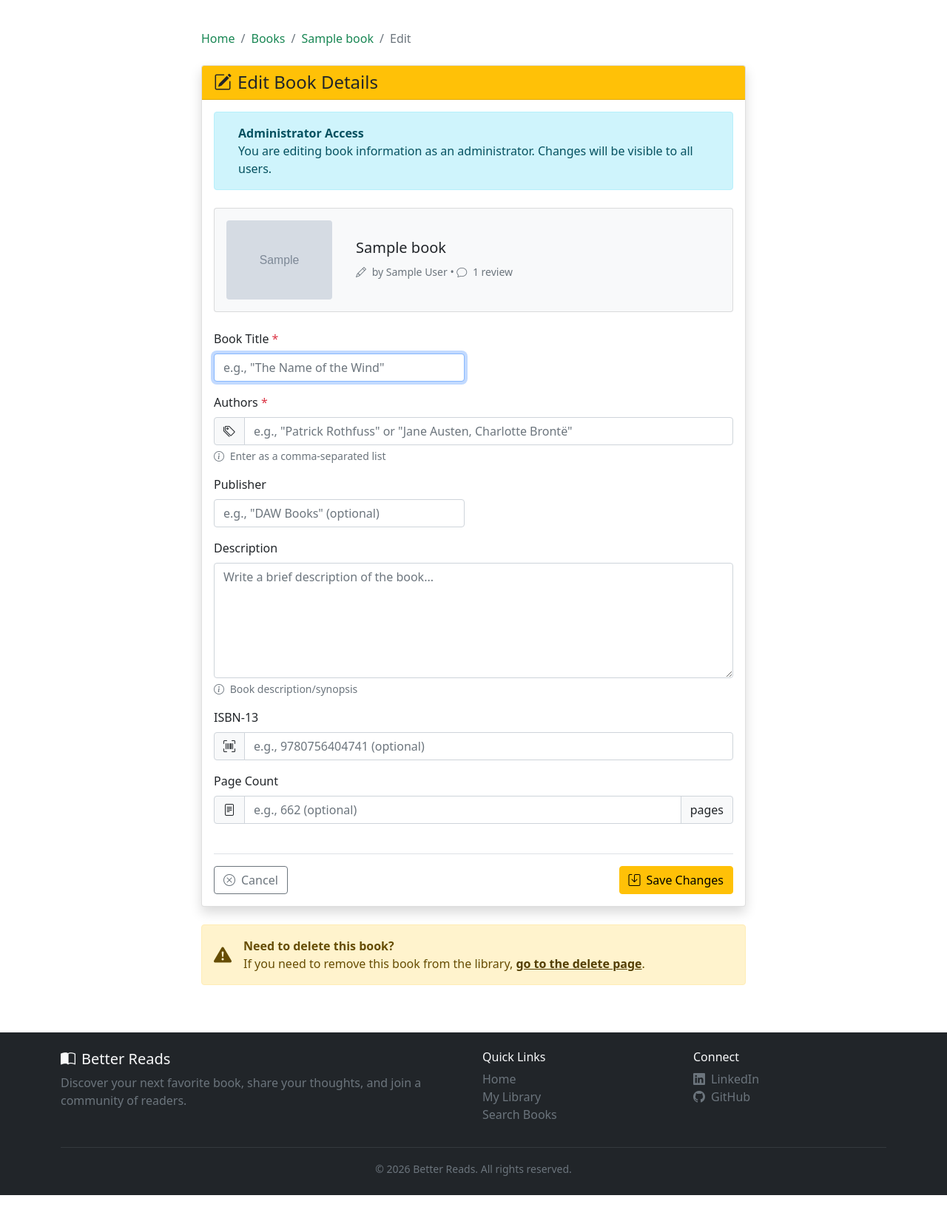
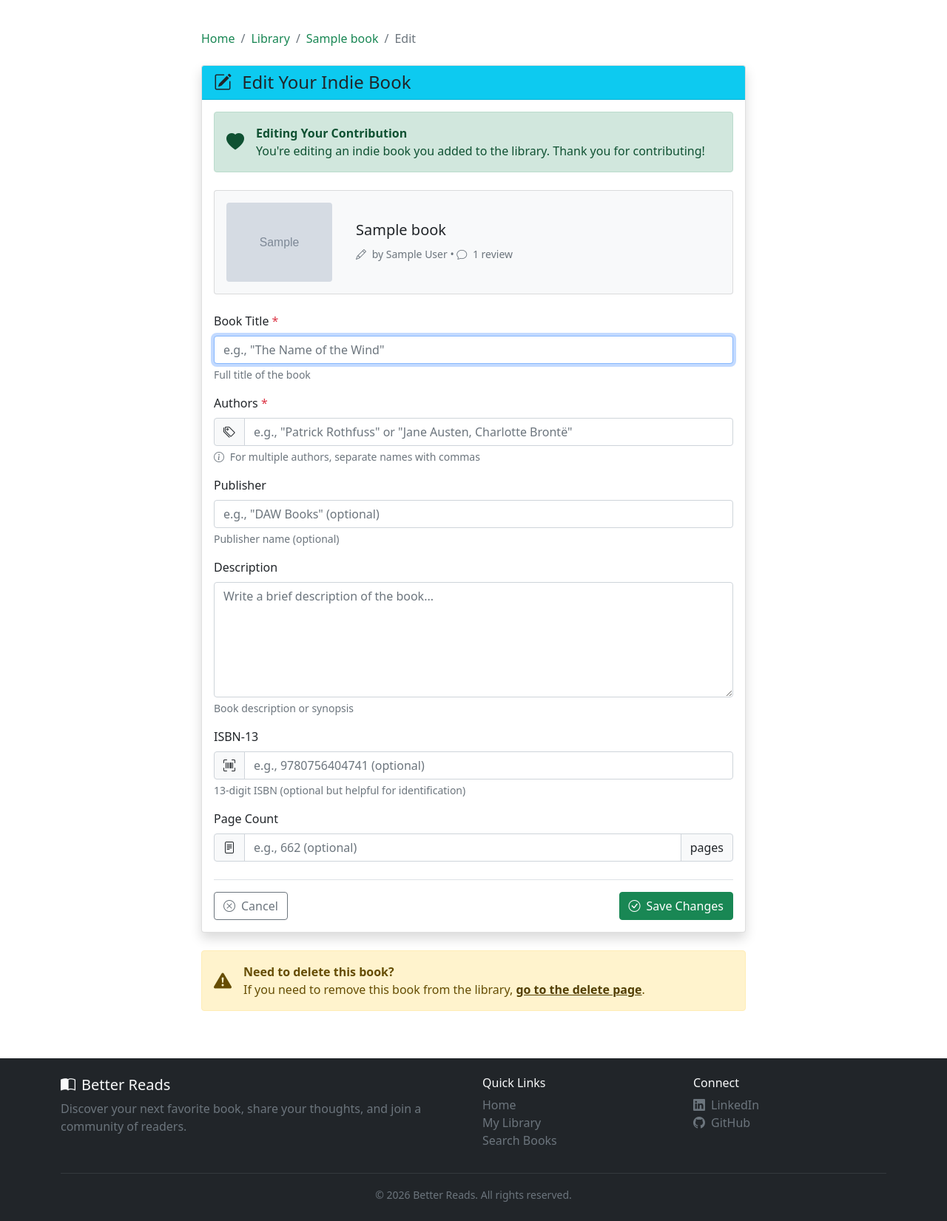
Before and after one commit to mdrose2/better-reads, a Django app: template books/templates/books/book_form.html in a window 1280 px wide. Shown: the part 56-1707 px from the top of the page at 74% size. Before the commit the page ends 1672 px from the top, so only its background shows below. Run offline with Django 5.2, Linux system fonts and the light colour scheme; tables that the repository leaves empty hold one stand-in row (values such as "Sample post"); the template is opened without the code that fills it: values that come from a table or form of the project are taken from there, most other values are stand-ins (such as "Sample title", 1, 10 or a date in 2020); grey boxes marked "Sample" are stand-in pictures; data that the repository does not hold is empty.

Commit message:
Prettied up the backend of the book edit form; removed JSON from form.

```diff
--- a/books/forms.py
+++ b/books/forms.py
@@ -161,3 +161,157 @@
         if page_count is not None and page_count < 1:
             raise forms.ValidationError("Page count must be at least 1.")
         return page_count
+
+class BookEditForm(forms.ModelForm):
+    """
+    Form for editing books (both admin and indie creators).
+
+    This form handles the authors field as plain text, converting
+    between string and JSON format automatically.
+    """
+
+    # Override authors field to accept plain text
+    authors = forms.CharField(
+        widget=forms.TextInput(attrs={
+            'class': 'form-control',
+            'placeholder': 'e.g., "Patrick Rothfuss" or "Jane Austen, Charlotte Brontë"',
+            'required': True,
+        }),
+        help_text="For multiple authors, separate names with commas"
+    )
+
+    class Meta:
+        model = Book
+        fields = [
+            'title', 'subtitle', 'authors', 'publisher', 'published_date',
+            'description', 'page_count', 'categories', 'cover_image_url',
+            'thumbnail_url', 'isbn_13', 'isbn_10'
+        ]
+
+        widgets = {
+            'title': forms.TextInput(attrs={
+                'class': 'form-control',
+                'placeholder': 'Book title'
+            }),
+            'subtitle': forms.TextInput(attrs={
+                'class': 'form-control',
+                'placeholder': 'Book subtitle (optional)'
+            }),
+            'publisher': forms.TextInput(attrs={
+                'class': 'form-control',
+                'placeholder': 'Publisher name'
+            }),
+            'published_date': forms.DateInput(attrs={
+                'class': 'form-control',
+                'placeholder': 'YYYY-MM-DD',
+                'type': 'date'
+            }),
+            'description': forms.Textarea(attrs={
+                'class': 'form-control',
+                'rows': 6,
+                'placeholder': 'Book description'
+            }),
+            'page_count': forms.NumberInput(attrs={
+                'class': 'form-control',
+                'placeholder': 'Number of pages'
+            }),
+            'categories': forms.TextInput(attrs={
+                'class': 'form-control',
+                'placeholder': 'e.g., Fiction, Fantasy, Mystery (comma separated)'
+            }),
+            'cover_image_url': forms.URLInput(attrs={
+                'class': 'form-control',
+                'placeholder': 'URL to cover image'
+            }),
+            'thumbnail_url': forms.URLInput(attrs={
+                'class': 'form-control',
+                'placeholder': 'URL to thumbnail image'
+            }),
+            'isbn_13': forms.TextInput(attrs={
+                'class': 'form-control',
+                'placeholder': '978-1234567890'
+            }),
+            'isbn_10': forms.TextInput(attrs={
+                'class': 'form-control',
+                'placeholder': '123456789X'
+            }),
+        }
+
+        labels = {
+            'title': 'Book Title',
+            'subtitle': 'Subtitle',
+            'authors': 'Author(s)',
+            'publisher': 'Publisher',
+            'published_date': 'Publication Date',
+            'description': 'Description',
+            'page_count': 'Page Count',
+            'categories': 'Categories',
+            'cover_image_url': 'Cover Image URL',
+            'thumbnail_url': 'Thumbnail URL',
+            'isbn_13': 'ISBN-13',
+            'isbn_10': 'ISBN-10',
+        }
+
+        help_texts = {
+            'published_date': 'Format: YYYY-MM-DD',
+            'categories': 'Separate multiple categories with commas',
+            'isbn_13': '13-digit ISBN (optional)',
+            'isbn_10': '10-digit ISBN (optional)',
+        }
+
+    def clean_authors(self):
+        """
+        Convert comma-separated author string to JSON-compatible list.
+        """
+        authors_str = self.cleaned_data.get('authors', '')
+
+        if not authors_str or not authors_str.strip():
+            raise forms.ValidationError("At least one author is required.")
+
+        # Split by commas and clean each author name
+        author_list = [a.strip() for a in authors_str.split(',') if a.strip()]
+
+        if not author_list:
+            raise forms.ValidationError("Please enter at least one valid author name.")
+
+        return author_list
+
+    def clean_categories(self):
+        """
+        Convert comma-separated categories string to JSON-compatible list.
+        """
+        categories_str = self.cleaned_data.get('categories', '')
+        if not categories_str:
+            return []
+
+        # Split by commas and clean each category
+        category_list = [c.strip() for c in categories_str.split(',') if c.strip()]
+        return category_list
+
+    def clean_isbn_13(self):
+        """Validate ISBN-13 format if provided."""
+        isbn = self.cleaned_data.get('isbn_13')
+        if not isbn:
+            return isbn
+
+        clean_isbn = isbn.replace('-', '').replace(' ', '')
+        if not clean_isbn.isdigit():
+            raise forms.ValidationError("ISBN must contain only numbers and hyphens.")
+        if len(clean_isbn) != 13:
+            raise forms.ValidationError("ISBN-13 must be exactly 13 digits.")
+        return clean_isbn
+
+    def clean_isbn_10(self):
+        """Validate ISBN-10 format if provided."""
+        isbn = self.cleaned_data.get('isbn_10')
+        if not isbn:
+            return isbn
+
+        clean_isbn = isbn.replace('-', '').replace(' ', '')
+        if not clean_isbn.isdigit() and not clean_isbn[-1].upper() == 'X':
+            # ISBN-10 can end with 'X'
+            if not clean_isbn[:-1].isdigit():
+                raise forms.ValidationError("ISBN-10 must contain only numbers and hyphens, may end with X.")
+        if len(clean_isbn) != 10:
+            raise forms.ValidationError("ISBN-10 must be exactly 10 characters.")
+        return clean_isbn
--- a/books/templates/books/book_form.html
+++ b/books/templates/books/book_form.html
@@ -1,3 +1,4 @@
+<!-- books/templates/books/book_form.html -->
 {% extends '_base.html' %}
 {% load static %}
 
@@ -17,7 +18,7 @@
                         <a href="/" class="text-success text-decoration-none">Home</a>
                     </li>
                     <li class="breadcrumb-item">
-                        <a href="{% url 'books:list' %}" class="text-success text-decoration-none">Books</a>
+                        <a href="{% url 'books:list' %}" class="text-success text-decoration-none">Library</a>
                     </li>
                     <li class="breadcrumb-item">
                         <a href="{% url 'books:detail' book.slug %}" class="text-success text-decoration-none">
@@ -33,17 +34,23 @@
             ============================================================== -->
             <div class="card shadow">
 
-                <!-- Card Header -->
-                <div class="card-header bg-warning text-dark">
+                <!-- Card Header - Dynamic based on user role -->
+                <div class="card-header {% if user.is_superuser %}bg-warning{% else %}bg-info{% endif %} text-dark">
                     <h4 class="mb-0">
-                        <i class="bi bi-pencil-square me-2"></i>Edit Book Details
+                        <i class="bi bi-pencil-square me-2"></i>
+                        {% if user.is_superuser %}
+                            Edit Book (Administrator)
+                        {% else %}
+                            Edit Your Indie Book
+                        {% endif %}
                     </h4>
                 </div>
 
                 <!-- Card Body -->
                 <div class="card-body">
 
-                    <!-- Admin Info Alert -->
+                    <!-- Role-based info alert -->
+                    {% if user.is_superuser %}
                         <div class="alert alert-info d-flex align-items-center mb-4">
                             <i class="bi bi-shield-lock-check me-3 fs-4"></i>
                             <div>
@@ -51,6 +58,15 @@
                                 You are editing book information as an administrator. Changes will be visible to all users.
                             </div>
                         </div>
+                    {% else %}
+                        <div class="alert alert-success d-flex align-items-center mb-4">
+                            <i class="bi bi-heart-fill me-3 fs-4"></i>
+                            <div>
+                                <strong>Editing Your Contribution</strong><br>
+                                You're editing an indie book you added to the library. Thank you for contributing!
+                            </div>
+                        </div>
+                    {% endif %}
 
                     <!-- Book Preview Card -->
                     <div class="card bg-light mb-4">
@@ -85,17 +101,13 @@
                     <form method="post" class="book-form" novalidate>
                         {% csrf_token %}
 
-                        <!-- Form Fields -->
-                        <div class="row">
                         {% for field in form %}
-                                <div class="col-md-{% if field.name in 'title subtitle publisher' %}6{% else %}12{% endif %} mb-3">
+                            <div class="mb-3">
 
                                 <!-- Field Label -->
                                 <label for="{{ field.id_for_label }}" class="form-label fw-semibold">
                                     {{ field.label }}
-                                        {% if field.field.required %}
-                                            <span class="text-danger">*</span>
-                                        {% endif %}
+                                    {% if field.field.required %}<span class="text-danger">*</span>{% endif %}
                                 </label>
 
                                 <!-- Field Input with appropriate styling -->
@@ -108,15 +120,12 @@
                                     </div>
                                     <div class="form-text text-muted">
                                         <i class="bi bi-info-circle me-1"></i>
-                                            Enter as a comma-separated list
+                                        {{ field.help_text|default:"Separate multiple items with commas" }}
                                     </div>
 
                                 {% elif field.name == 'description' %}
                                     {{ field }}
-                                        <div class="form-text text-muted">
-                                            <i class="bi bi-info-circle me-1"></i>
-                                            Book description/synopsis
-                                        </div>
+                                    <div class="form-text text-muted">{{ field.help_text }}</div>
 
                                 {% elif field.name == 'published_date' %}
                                     <div class="input-group">
@@ -125,7 +134,7 @@
                                         </span>
                                         {{ field }}
                                     </div>
-                                        <div class="form-text text-muted">Format: YYYY-MM-DD</div>
+                                    <div class="form-text text-muted">{{ field.help_text }}</div>
 
                                 {% elif field.name == 'page_count' %}
                                     <div class="input-group">
@@ -136,13 +145,14 @@
                                         <span class="input-group-text bg-light">pages</span>
                                     </div>
 
-                                    {% elif field.name == 'isbn_13' or field.name == 'isbn_10' %}
+                                {% elif 'isbn' in field.name %}
                                     <div class="input-group">
                                         <span class="input-group-text bg-light">
                                             <i class="bi bi-upc-scan"></i>
                                         </span>
                                         {{ field }}
                                     </div>
+                                    <div class="form-text text-muted">{{ field.help_text }}</div>
 
                                 {% elif 'url' in field.name %}
                                     <div class="input-group">
@@ -154,6 +164,9 @@
 
                                 {% else %}
                                     {{ field }}
+                                    {% if field.help_text %}
+                                        <div class="form-text text-muted">{{ field.help_text }}</div>
+                                    {% endif %}
                                 {% endif %}
 
                                 <!-- Field Errors -->
@@ -163,32 +176,42 @@
                                         {{ field.errors }}
                                     </div>
                                 {% endif %}
-                                </div>
+
+                            </div> <!-- end form-group -->
                         {% endfor %}
-                        </div>
 
                         <!-- Form Actions -->
                         <div class="d-flex justify-content-between align-items-center mt-4 pt-3 border-top">
+
+                            <!-- Cancel Button -->
                             <a href="{% url 'books:detail' book.slug %}" class="btn btn-outline-secondary">
                                 <i class="bi bi-x-circle me-2"></i>Cancel
                             </a>
-                            <button type="submit" class="btn btn-warning">
-                                <i class="bi bi-save me-2"></i>Save Changes
+
+                            <!-- Submit Button -->
+                            <button type="submit" class="btn btn-success">
+                                <i class="bi bi-check-circle me-2"></i>Save Changes
                             </button>
+
                         </div>
+
                     </form>
                 </div>
             </div>
 
-            <!-- Delete Warning -->
+            <!-- Delete Warning (only for admins or book creators) -->
             <div class="alert alert-warning mt-4 d-flex align-items-center">
                 <i class="bi bi-exclamation-triangle-fill me-3 fs-4"></i>
                 <div>
                     <strong>Need to delete this book?</strong><br>
                     If you need to remove this book from the library,
                     <a href="{% url 'books:delete' book.slug %}" class="alert-link">go to the delete page</a>.
+                    {% if not user.is_superuser and book.is_indie %}
+                        <br><small>As the creator of this indie book, you can delete it anytime.</small>
+                    {% endif %}
                 </div>
             </div>
+
         </div>
     </div>
 </div>
```
Also changed, not shown: books/views.py (+35 -22 lines). Lines whose indentation alone changed are shown as unchanged.
